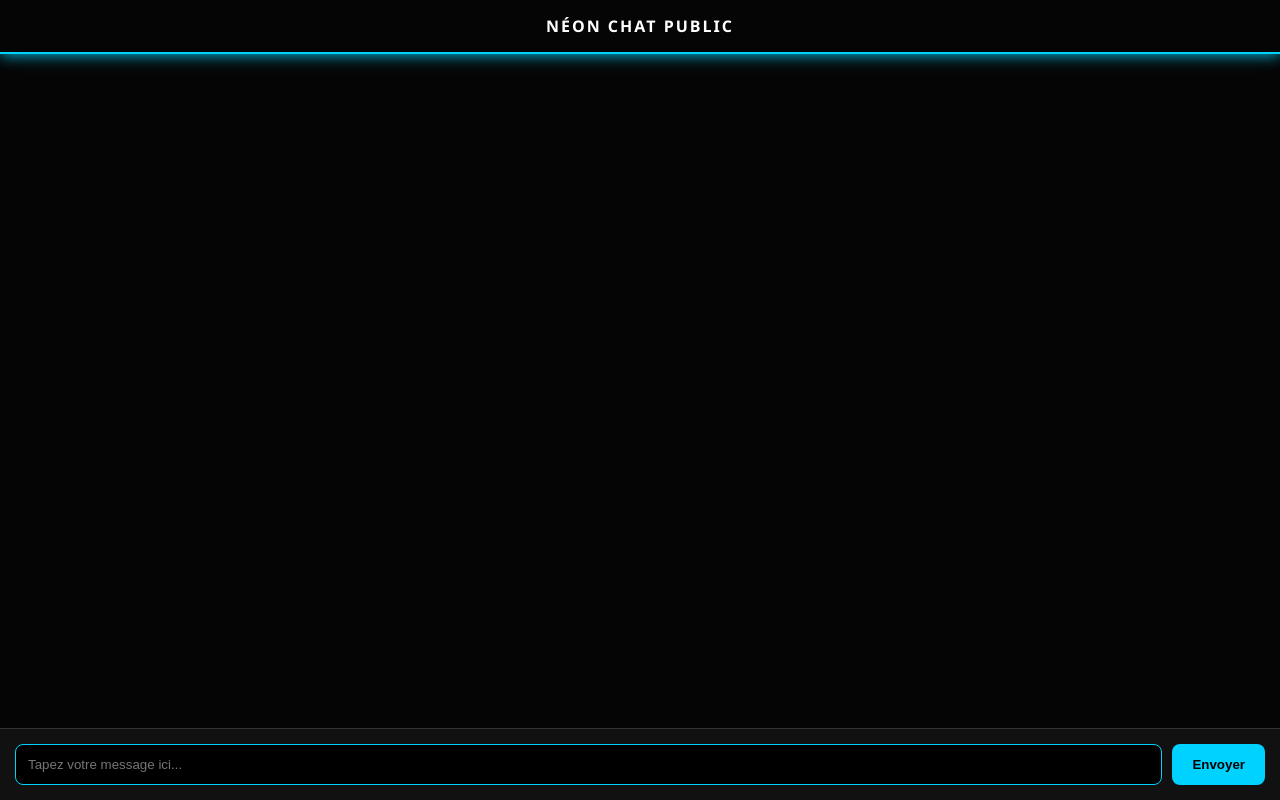
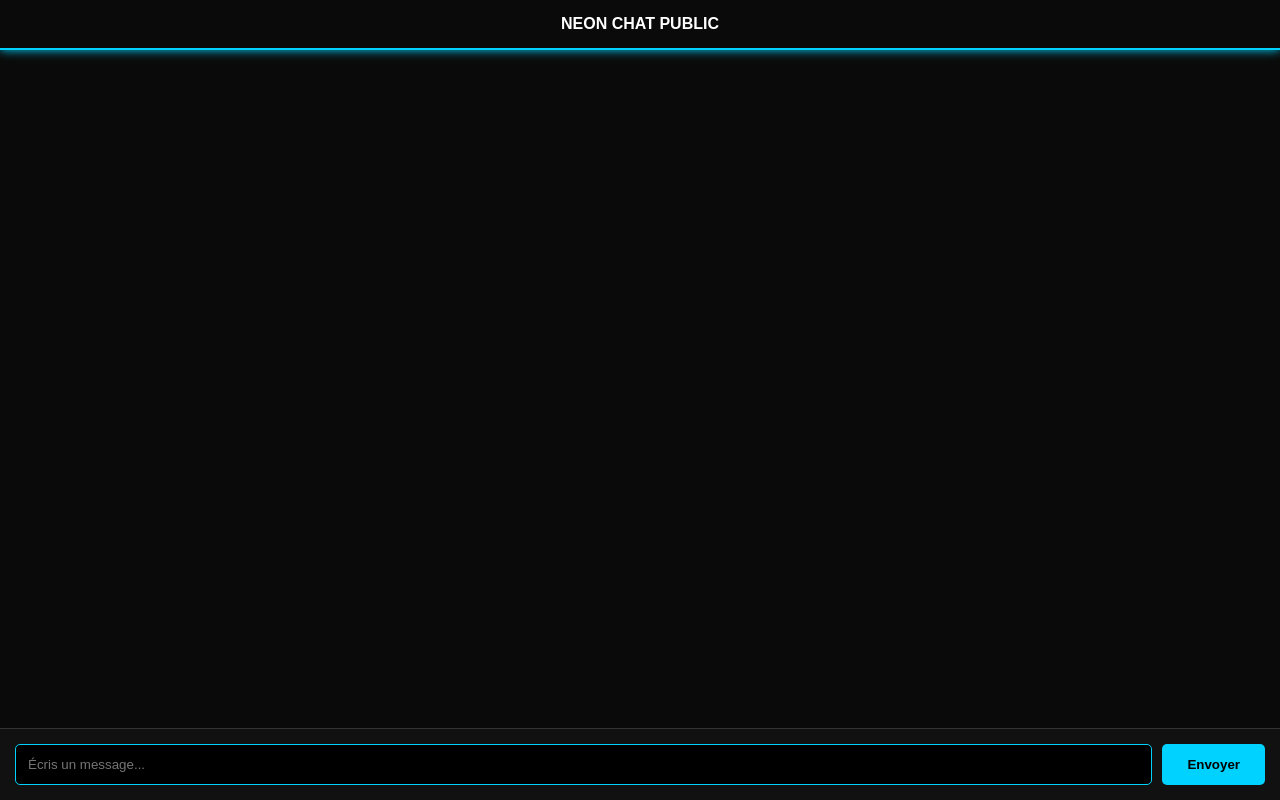
Before and after one commit to Lastlion/ChatPublic, a website: page index.html in a window 1280 px wide. Drawn offline with nearby package versions, Linux system fonts and the light colour scheme; no server answers.

Commit message:
Update index.html

```diff
--- a/index.html
+++ b/index.html
@@ -3,139 +3,44 @@
 <head>
     <meta charset="UTF-8">
     <meta name="viewport" content="width=device-width, initial-scale=1.0">
-    <title>Chat Néon Public</title>
+    <title>Neon Chat</title>
     <style>
-        :root {
-            --neon-blue: #00d2ff;
-            --neon-pink: #ff007f;
-        }
-
-        body {
-            background-color: #050505;
-            color: white;
-            font-family: 'Segoe UI', sans-serif;
-            margin: 0;
-            display: flex;
-            flex-direction: column;
-            height: 100vh;
-            overflow: hidden;
-        }
-
-        /* En-tête */
-        header {
-            padding: 15px;
-            text-align: center;
-            border-bottom: 2px solid var(--neon-blue);
-            box-shadow: 0 0 15px var(--neon-blue);
-            font-weight: bold;
-            text-transform: uppercase;
-            letter-spacing: 2px;
-        }
-
-        /* Zone des messages */
-        #messages {
-            flex-grow: 1;
-            list-style-type: none;
-            margin: 0;
-            padding: 20px;
-            overflow-y: auto;
-            display: flex;
-            flex-direction: column;
-        }
-
-        #messages li {
-            padding: 10px 15px;
-            margin-bottom: 12px;
-            background: rgba(255, 255, 255, 0.05);
-            border-radius: 10px;
-            border-left: 4px solid var(--neon-pink);
-            max-width: 80%;
-            word-wrap: break-word;
-            animation: fadeIn 0.3s ease;
-        }
-
-        @keyframes fadeIn {
-            from { opacity: 0; transform: translateY(10px); }
-            to { opacity: 1; transform: translateY(0); }
-        }
-
-        /* Formulaire en bas */
-        #form {
-            background: #111;
-            padding: 15px;
-            display: flex;
-            border-top: 1px solid #333;
-        }
-
-        #input {
-            flex-grow: 1;
-            padding: 12px;
-            border-radius: 8px;
-            border: 1px solid var(--neon-blue);
-            background: #000;
-            color: white;
-            outline: none;
-        }
-
-        #input:focus {
-            box-shadow: 0 0 10px var(--neon-blue);
-        }
-
-        button {
-            background: var(--neon-blue);
-            border: none;
-            padding: 0 20px;
-            margin-left: 10px;
-            border-radius: 8px;
-            color: black;
-            font-weight: bold;
-            cursor: pointer;
-            transition: 0.3s;
-        }
-
-        button:hover {
-            background: var(--neon-pink);
-            color: white;
-            box-shadow: 0 0 15px var(--neon-pink);
-        }
+        body { background: #0a0a0a; color: #fff; font-family: sans-serif; margin: 0; display: flex; flex-direction: column; height: 100vh; }
+        header { padding: 15px; text-align: center; border-bottom: 2px solid #00d2ff; box-shadow: 0 0 10px #00d2ff; font-weight: bold; }
+        #messages { flex-grow: 1; list-style-type: none; margin: 0; padding: 20px; overflow-y: auto; }
+        #messages li { padding: 10px; margin-bottom: 10px; background: rgba(0, 210, 255, 0.1); border-left: 4px solid #ff007f; border-radius: 5px; }
+        #form { display: flex; padding: 15px; background: #111; border-top: 1px solid #333; }
+        #input { flex-grow: 1; padding: 12px; border: 1px solid #00d2ff; border-radius: 5px; background: #000; color: #fff; outline: none; }
+        button { background: #00d2ff; border: none; padding: 0 25px; margin-left: 10px; border-radius: 5px; font-weight: bold; cursor: pointer; }
+        button:hover { background: #ff007f; color: white; }
     </style>
 </head>
 <body>
-
-    <header>Néon Chat Public</header>
-
+    <header>NEON CHAT PUBLIC</header>
     <ul id="messages"></ul>
-
     <form id="form">
-        <input id="input" autocomplete="off" placeholder="Tapez votre message ici..." />
-        <button type="submit">Envoyer</button>
+        <input id="input" autocomplete="off" placeholder="Écris un message..." /><button>Envoyer</button>
     </form>
 
     <script src="/socket.io/socket.io.js"></script>
     <script>
-        // Connexion au serveur Render
         var socket = io();
-
         var form = document.getElementById('form');
         var input = document.getElementById('input');
-        var messages = document.getElementById('messages');
 
         form.addEventListener('submit', function(e) {
             e.preventDefault();
             if (input.value) {
-                // Envoyer le message au serveur
                 socket.emit('chat message', input.value);
                 input.value = '';
             }
         });
 
-        // Recevoir un message du serveur
         socket.on('chat message', function(msg) {
             var item = document.createElement('li');
             item.textContent = msg;
-            messages.appendChild(item);
-            // Toujours scroller vers le bas
-            messages.scrollTop = messages.scrollHeight;
+            document.getElementById('messages').appendChild(item);
+            window.scrollTo(0, document.body.scrollHeight);
         });
     </script>
 </body>
```
